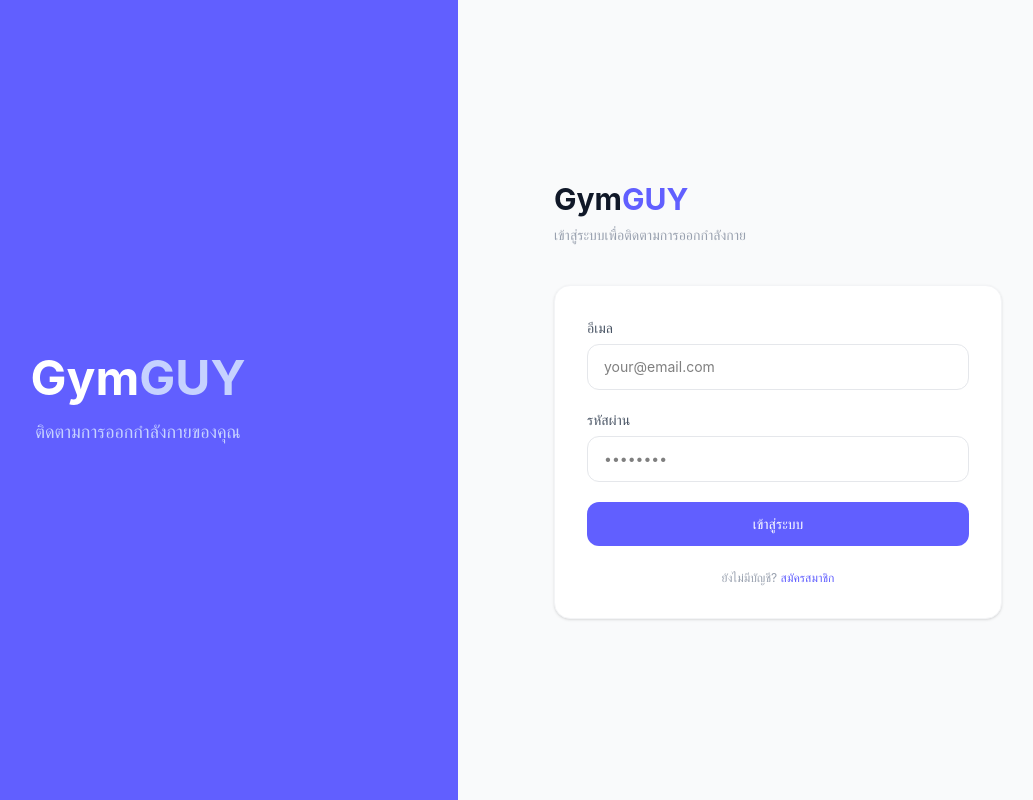
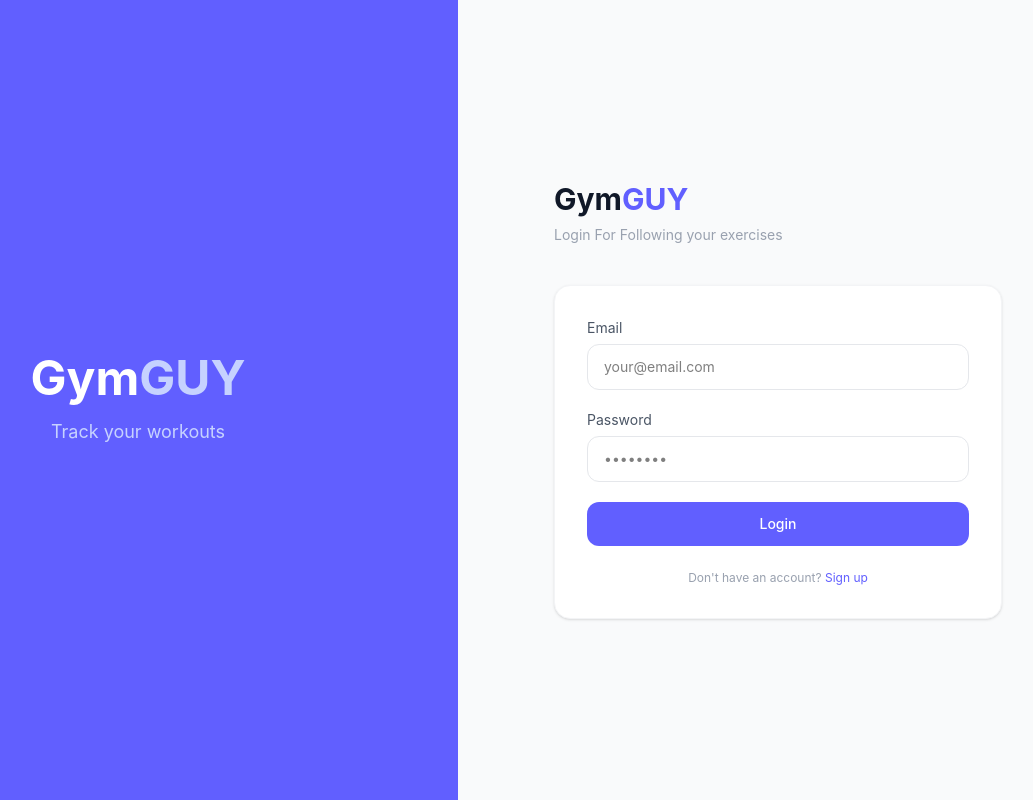
Before and after one commit to SinghLemonH/SuperProjectGymGuy, a React (Vite) app in the folder client/: page /login in a window 1280 px wide. Shown: the whole page, without its empty margins (182-1215 px from the left). Built offline with nearby package versions, Linux system fonts and the light colour scheme; no server answers.

Commit message:
add Login Page

```diff
--- a/client/src/pages/Login.tsx
+++ b/client/src/pages/Login.tsx
@@ -21,7 +21,7 @@ export default function Login() {
     } catch (err: unknown) {
       const msg = err && typeof err === 'object' && 'message' in err
         ? String((err as { message: unknown }).message)
-        : 'เข้าสู่ระบบไม่สำเร็จ'
+        : 'Sign in failed'
       setError(msg)
     } finally {
       setLoading(false)
@@ -36,7 +36,7 @@ export default function Login() {
         <div className="text-5xl font-bold text-white mb-4">
           Gym<span className="text-indigo-200">GUY</span>
         </div>
-        <div className="text-indigo-200 text-lg">ติดตามการออกกำลังกายของคุณ</div>
+        <div className="text-indigo-200 text-lg">Track your workouts</div>
       </div>
 
       {/* ขวา — form */}
@@ -48,14 +48,14 @@ export default function Login() {
               <span className="text-gray-900">Gym</span>
               <span className="text-indigo-500">GUY</span>
             </div>
-            <div className="text-sm text-gray-400 mt-2">เข้าสู่ระบบเพื่อติดตามการออกกำลังกาย</div>
+            <div className="text-sm text-gray-400 mt-2">Login For Following your exercises</div>
           </div>
 
           <div className="bg-white rounded-2xl border border-gray-100 shadow-sm p-8">
             <form onSubmit={handleSubmit} className="space-y-5">
 
               <div>
-                <label className="text-sm text-gray-600 mb-1.5 block">อีเมล</label>
+                <label className="text-sm text-gray-600 mb-1.5 block">Email</label>
                 <input
                   type="email"
                   value={email}
@@ -67,7 +67,7 @@ export default function Login() {
               </div>
 
               <div>
-                <label className="text-sm text-gray-600 mb-1.5 block">รหัสผ่าน</label>
+                <label className="text-sm text-gray-600 mb-1.5 block">Password</label>
                 <input
                   type="password"
                   value={password}
@@ -89,15 +89,15 @@ export default function Login() {
                 disabled={loading}
                 className="w-full bg-indigo-500 text-white text-sm font-medium py-3 rounded-xl hover:bg-indigo-600 transition-colors disabled:opacity-50 disabled:cursor-not-allowed"
               >
-                {loading ? 'กำลังเข้าสู่ระบบ...' : 'เข้าสู่ระบบ'}
+                {loading ? 'Loging...' : 'Login'}
               </button>
 
             </form>
 
             <p className="text-xs text-gray-400 text-center mt-6">
-              ยังไม่มีบัญชี?{' '}
+              Don't have an account?{' '}
               <Link to="/register" className="text-indigo-500 hover:underline">
-                สมัครสมาชิก
+                Sign up
               </Link>
             </p>
           </div>
```
